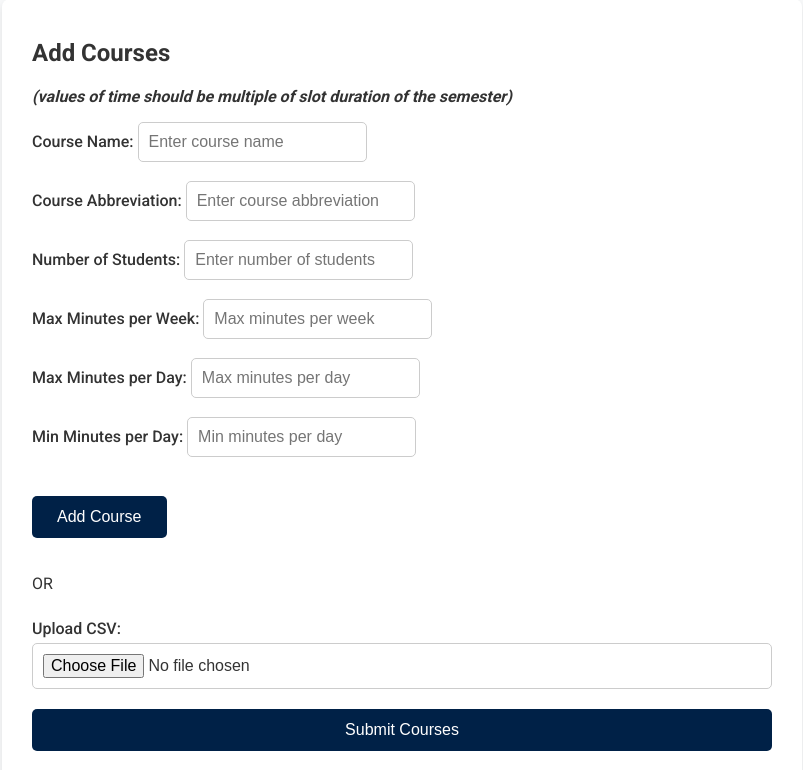
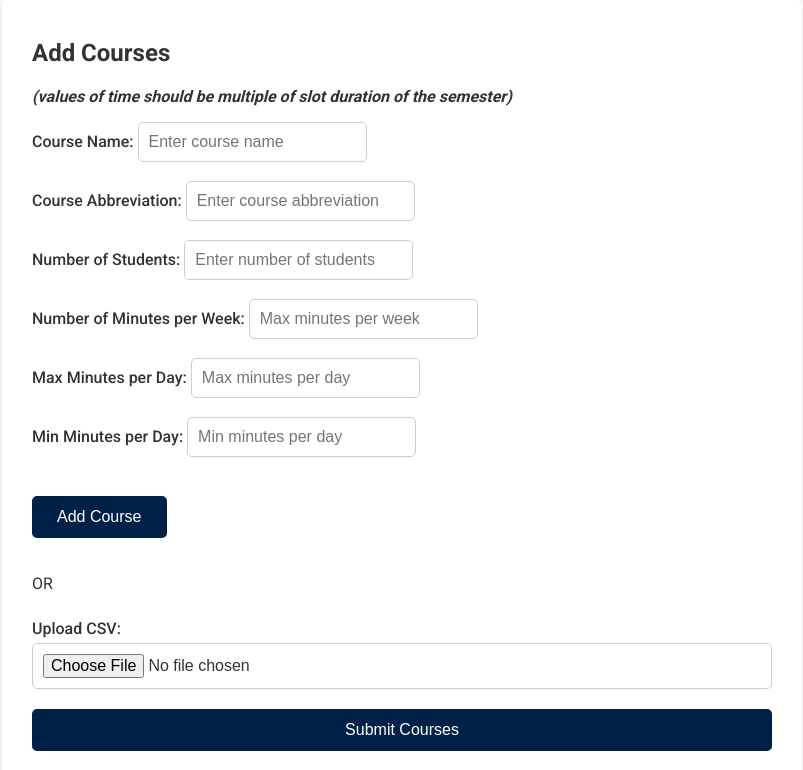
Before and after one commit to bsricharan14/ATMA2, a Flask app: page /semesters/add_courses/1 in a window 1280 px wide. Shown: the part 141-911 px from the top of the page, without its empty margins (238-1041 px from the left). Run offline with Flask 2, Linux system fonts and the light colour scheme.

Commit message:
final commit

```diff
--- a/templates/add_courses.html
+++ b/templates/add_courses.html
@@ -60,7 +60,7 @@
               min="1"
             />
             <br /><br />
-            <label>Max Minutes per Week:</label>
+            <label>Number of Minutes per Week:</label>
             <input
               type="number"
               id="max_minutes_week_input"
```
